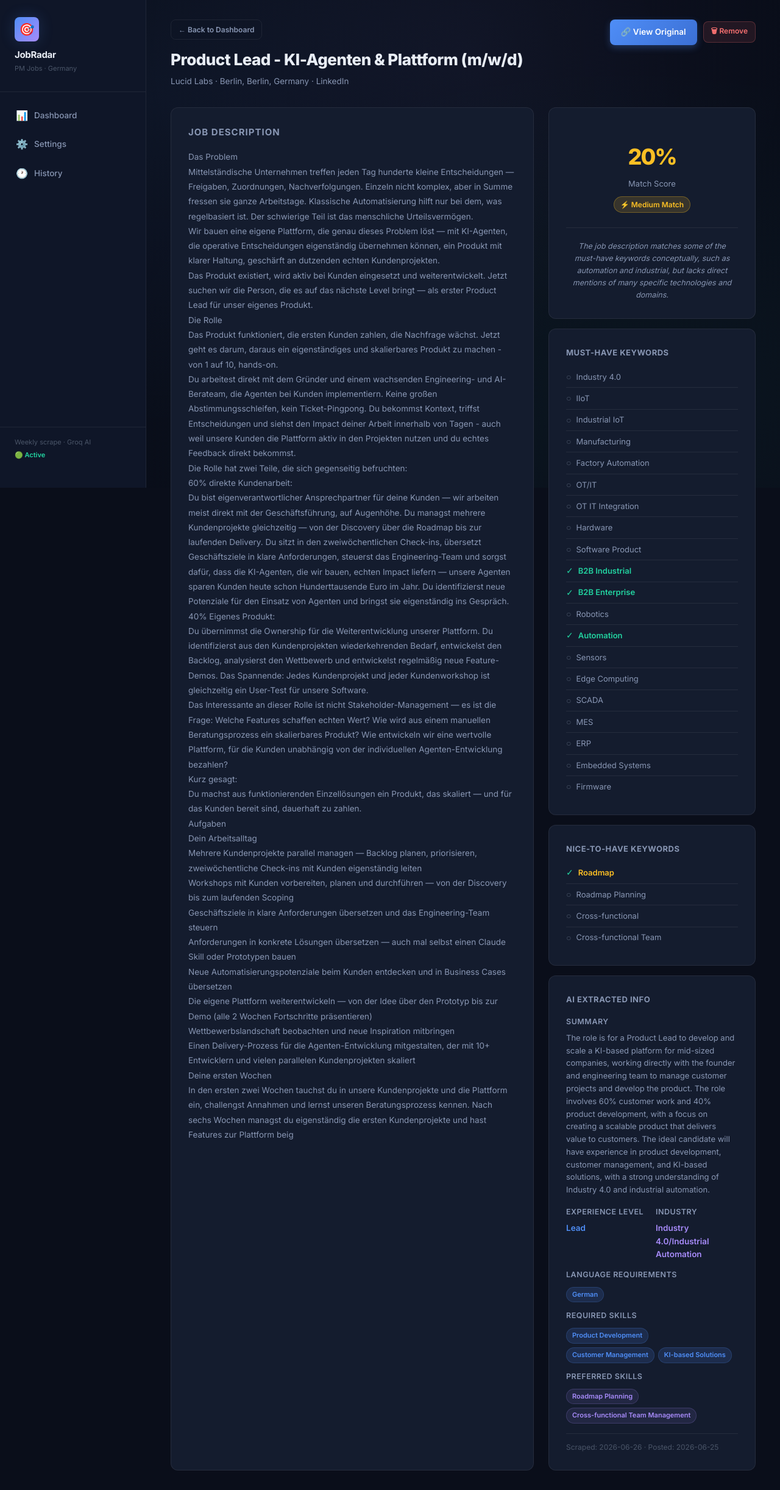
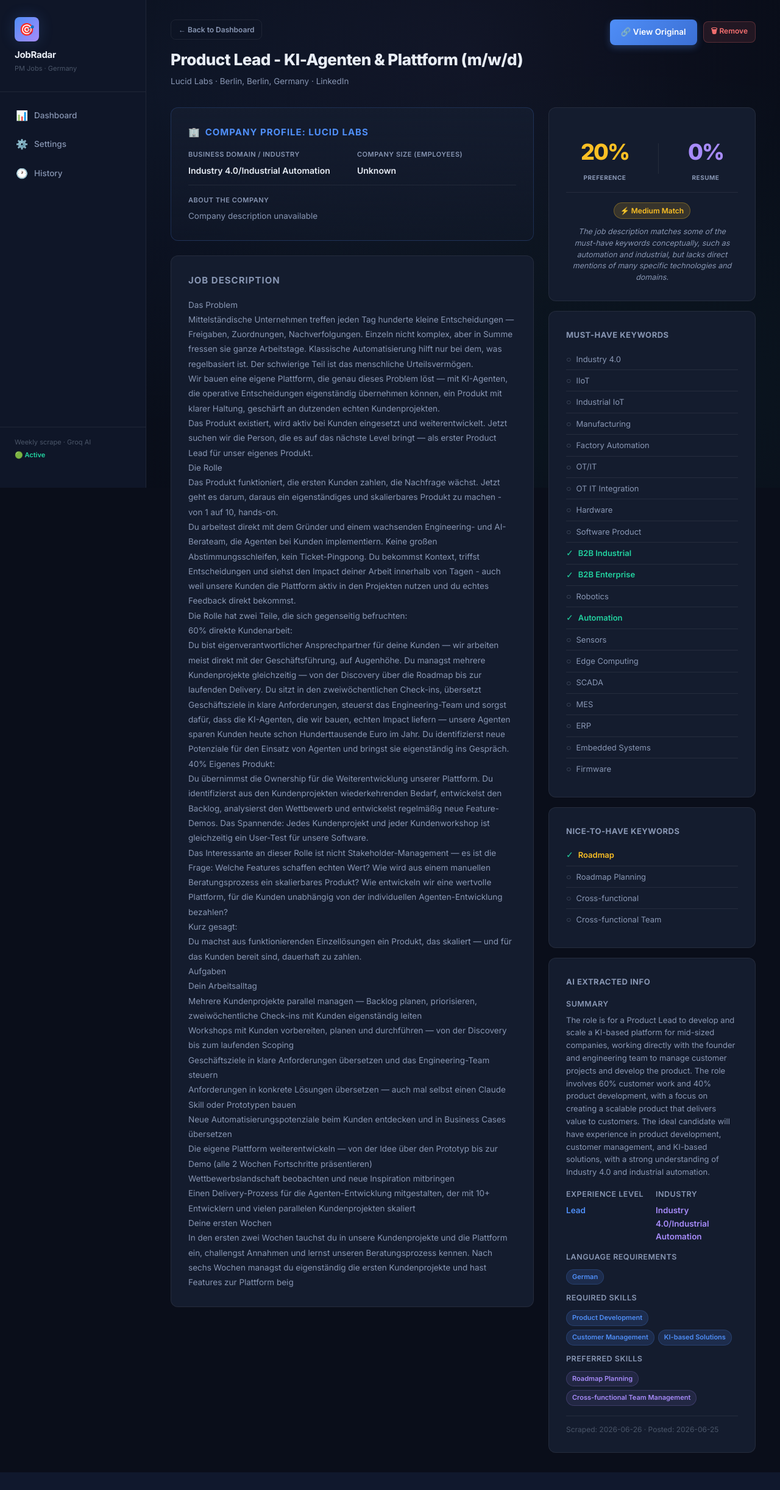
Before and after one commit to leann0101/jobradar, a Flask app: page /job/963c2aa2-b315-4efa-81c7-1986dcdffcef in a window 1280 px wide. Shown: the whole page at 61% size. After the commit the page ends 2415 px from the top, so only its background shows below. Run offline with Flask 3, Linux system fonts and the light colour scheme.

Commit message:
Feature: Resume recommendations, advanced filters, dual scores, and company profiles

```diff
--- a/templates/job_detail.html
+++ b/templates/job_detail.html
@@ -19,7 +19,38 @@
 </div>
 
 <div class="detail-layout">
-  <!-- Left: JD -->
+  <!-- Left column: Company Profile & JD -->
+  <div>
+    <!-- Company Profile Block -->
+    <div class="detail-main" style="margin-bottom: 24px; border: 1px solid rgba(79, 142, 247, 0.2); background: linear-gradient(180deg, var(--bg-card) 0%, rgba(20, 28, 46, 0.4) 100%);">
+      <h3 style="font-size:15px; font-weight:700; margin-bottom:16px; color:var(--accent-blue); text-transform:uppercase; letter-spacing:1px; display:flex; align-items:center; gap:8px;">
+        <span>🏢</span> Company Profile: {{ job.company }}
+      </h3>
+
+      <div style="display:grid; grid-template-columns:1fr 1fr; gap:16px; margin-bottom:16px; padding-bottom:12px; border-bottom:1px solid var(--border);">
+        <div>
+          <div class="form-label" style="font-size: 11px;">Business Domain / Industry</div>
+          <div style="font-size:14px; font-weight:600; color:var(--text-primary);">
+            {{ job.company_profile.business_domain or job.industry or 'Technology' }}
+          </div>
+        </div>
+        <div>
+          <div class="form-label" style="font-size: 11px;">Company Size (Employees)</div>
+          <div style="font-size:14px; font-weight:600; color:var(--text-primary);">
+            {{ job.company_profile.employee_count or 'Unknown' }}
+          </div>
+        </div>
+      </div>
+
+      <div>
+        <div class="form-label" style="font-size: 11px; margin-bottom: 6px;">About the Company</div>
+        <p style="font-size:13.5px; color:var(--text-secondary); line-height:1.6;">
+          {{ job.company_profile.description or 'No company profile available.' }}
+        </p>
+      </div>
+    </div>
+
+    <!-- Job Description -->
     <div class="detail-main">
       <h3 style="font-size:15px; font-weight:700; margin-bottom:16px; color:var(--text-secondary); text-transform:uppercase; letter-spacing:1px;">
         Job Description
@@ -34,21 +65,36 @@
         </div>
       {% endif %}
     </div>
+  </div>
 
   <!-- Right: AI analysis -->
   <div>
-    <!-- Score display -->
+    <!-- Scores display -->
     <div class="detail-main" style="margin-bottom:16px;">
-      <div class="score-display">
+      <div style="display: flex; justify-content: space-around; align-items: center; padding: 16px 0; border-bottom: 1px solid var(--border); margin-bottom: 16px;">
+        <div class="score-display" style="border: none; padding: 0; margin: 0; text-align: center;">
           <div class="score-number {% if job.match_category == 'best' %}best{% elif job.match_category == 'medium' %}medium{% else %}low{% endif %}">
             {{ job.match_score }}%
           </div>
-        <div style="font-size:13px; color:var(--text-secondary); margin-top:4px;">Match Score</div>
+          <div style="font-size:10px; color:var(--text-secondary); margin-top:4px; font-weight:700; text-transform:uppercase; letter-spacing:0.5px;">Preference</div>
+        </div>
+
+        <div style="width: 1px; height: 50px; background: var(--border);"></div>
+
+        <div class="score-display" style="border: none; padding: 0; margin: 0; text-align: center;">
+          <div class="score-number" style="color: var(--accent-purple);">
+            {{ job.resume_match.score or 0 }}%
+          </div>
+          <div style="font-size:10px; color:var(--text-secondary); margin-top:4px; font-weight:700; text-transform:uppercase; letter-spacing:0.5px;">Resume</div>
+        </div>
+      </div>
+
+      <div style="text-align: center; margin-bottom: 12px;">
         <span class="section-badge
           {% if job.match_category == 'best' %}badge-best
           {% elif job.match_category == 'medium' %}badge-medium
           {% else %}badge-low{% endif %}"
-          style="margin-top:10px; display:inline-block;">
+          style="display:inline-block;">
           {% if job.match_category == 'best' %}🏆 Best Match
           {% elif job.match_category == 'medium' %}⚡ Medium Match
           {% else %}❄️ Low Match{% endif %}
@@ -56,11 +102,54 @@
       </div>
 
       {% if job.match_explanation %}
-      <p style="font-size:12.5px; color:var(--text-secondary); font-style:italic; text-align:center; padding: 0 8px;">
+      <p style="font-size:12.5px; color:var(--text-secondary); font-style:italic; text-align:center; padding: 0 8px; line-height: 1.5;">
         {{ job.match_explanation }}
       </p>
       {% endif %}
     </div>
+
+    <!-- Resume Fit Analysis -->
+    {% if job.resume_match and (job.resume_match.strengths or job.resume_match.gaps or (job.resume_match.explanation and job.resume_match.explanation != "No resume analysis available")) %}
+    <div class="detail-main" style="margin-bottom:16px; border: 1px solid rgba(167, 139, 250, 0.25);">
+      <h4 style="font-size:13px; font-weight:700; color:var(--accent-purple); margin-bottom:14px; text-transform:uppercase; letter-spacing:0.5px; display:flex; align-items:center; gap:6px;">
+        <span>📄</span> Resume Fit Analysis
+      </h4>
+
+      {% if job.resume_match.explanation and job.resume_match.explanation != "No resume analysis available" %}
+      <p style="font-size:12.5px; color:var(--text-secondary); margin-bottom:16px; line-height:1.6; background: rgba(167, 139, 250, 0.05); padding: 10px 12px; border-radius: var(--radius-sm); border-left: 3px solid var(--accent-purple);">
+        {{ job.resume_match.explanation }}
+      </p>
+      {% endif %}
+
+      {% if job.resume_match.strengths %}
+      <div style="margin-bottom: 16px;">
+        <div class="form-label" style="color: var(--accent-green); font-size: 11px;">Strengths / Matched Skills</div>
+        <ul style="list-style: none; padding-left: 0; margin-top: 6px;">
+          {% for strg in job.resume_match.strengths %}
+          <li style="font-size:12.5px; color:var(--text-primary); margin-bottom:6px; display:flex; align-items:flex-start; gap:8px;">
+            <span style="color:var(--accent-green); font-weight:bold;">✓</span>
+            <span>{{ strg }}</span>
+          </li>
+          {% endfor %}
+        </ul>
+      </div>
+      {% endif %}
+
+      {% if job.resume_match.gaps %}
+      <div>
+        <div class="form-label" style="color: var(--accent-red); font-size: 11px;">Gaps / Missing Skills</div>
+        <ul style="list-style: none; padding-left: 0; margin-top: 6px;">
+          {% for gap in job.resume_match.gaps %}
+          <li style="font-size:12.5px; color:var(--text-secondary); margin-bottom:6px; display:flex; align-items:flex-start; gap:8px;">
+            <span style="color:var(--accent-red); font-weight:bold;">⚠</span>
+            <span>{{ gap }}</span>
+          </li>
+          {% endfor %}
+        </ul>
+      </div>
+      {% endif %}
+    </div>
+    {% endif %}
 
     <!-- Must-have keywords -->
     <div class="detail-main" style="margin-bottom:16px;">
```
Lines whose indentation alone changed are shown as unchanged.
